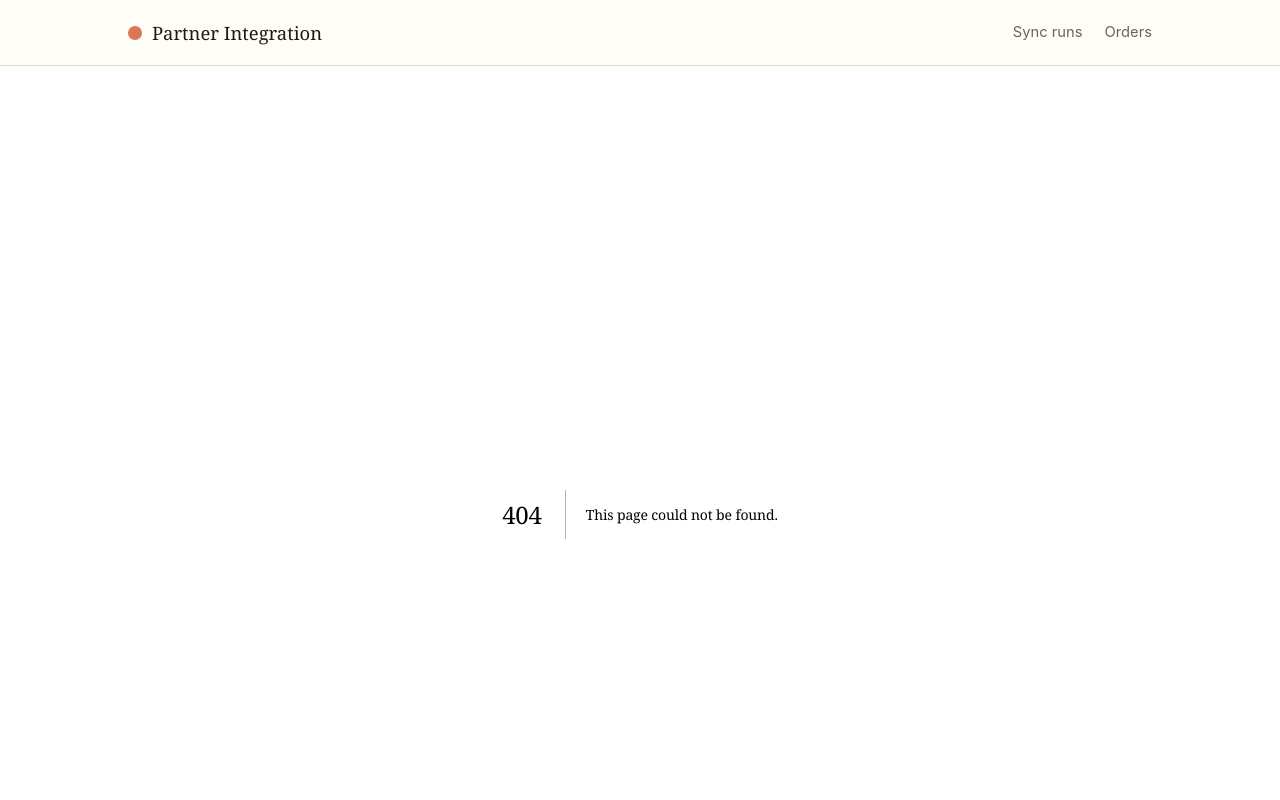
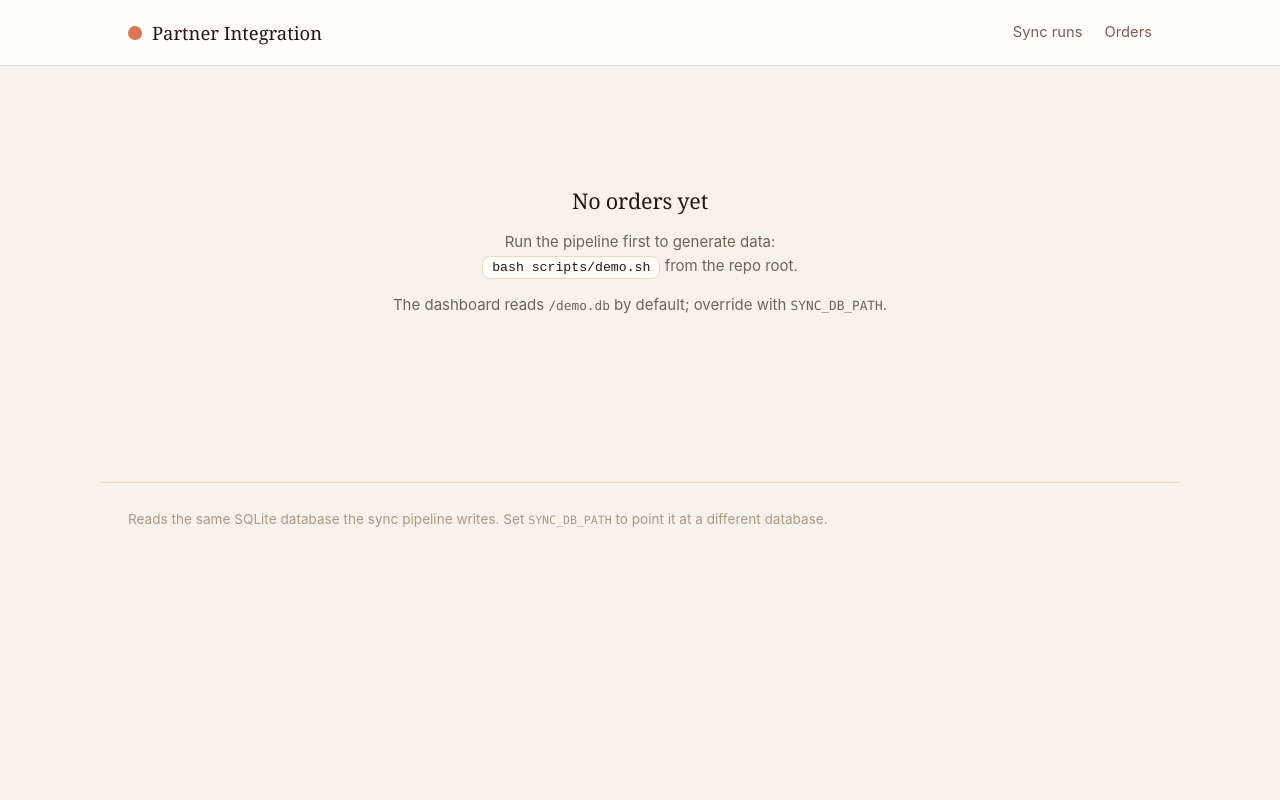
Before and after one commit to xtremeprocoder/partner-integration-pipeline, a Next.js app in the folder dashboard/: page /orders in a window 1280 px wide. Before the commit this address had no page. Shown: the top 800 px of the page. Built offline with nearby package versions, Linux system fonts and the light colour scheme.

Commit message:
Implement OrdersPage component with order display
Create OrdersPage component to display orders and handle empty state.

```diff
--- /dev/null
+++ b/dashboard/app/orders/page.tsx
@@ -0,0 +1,35 @@
+import OrdersTable from "@/components/OrdersTable";
+import { dbPath, getOrders, getStatuses } from "@/lib/db";
+
+export const dynamic = "force-dynamic";
+
+export default async function OrdersPage() {
+  const orders = await getOrders();
+
+  if (orders.length === 0) {
+    return (
+      <div className="empty">
+        <h2>No orders yet</h2>
+        <p>
+          Run the pipeline first to generate data:
+          <br />
+          <code>bash scripts/demo.sh</code> from the repo root.
+        </p>
+        <p className="muted">
+          The dashboard reads <span className="mono">{dbPath()}</span> by default; override with{" "}
+          <span className="mono">SYNC_DB_PATH</span>.
+        </p>
+      </div>
+    );
+  }
+
+  return (
+    <>
+      <h1>Orders</h1>
+      <p className="lede">
+        The normalized orders in the store: one canonical schema, messy partner formats resolved.
+      </p>
+      <OrdersTable orders={orders} statuses={await getStatuses()} />
+    </>
+  );
+}
```
